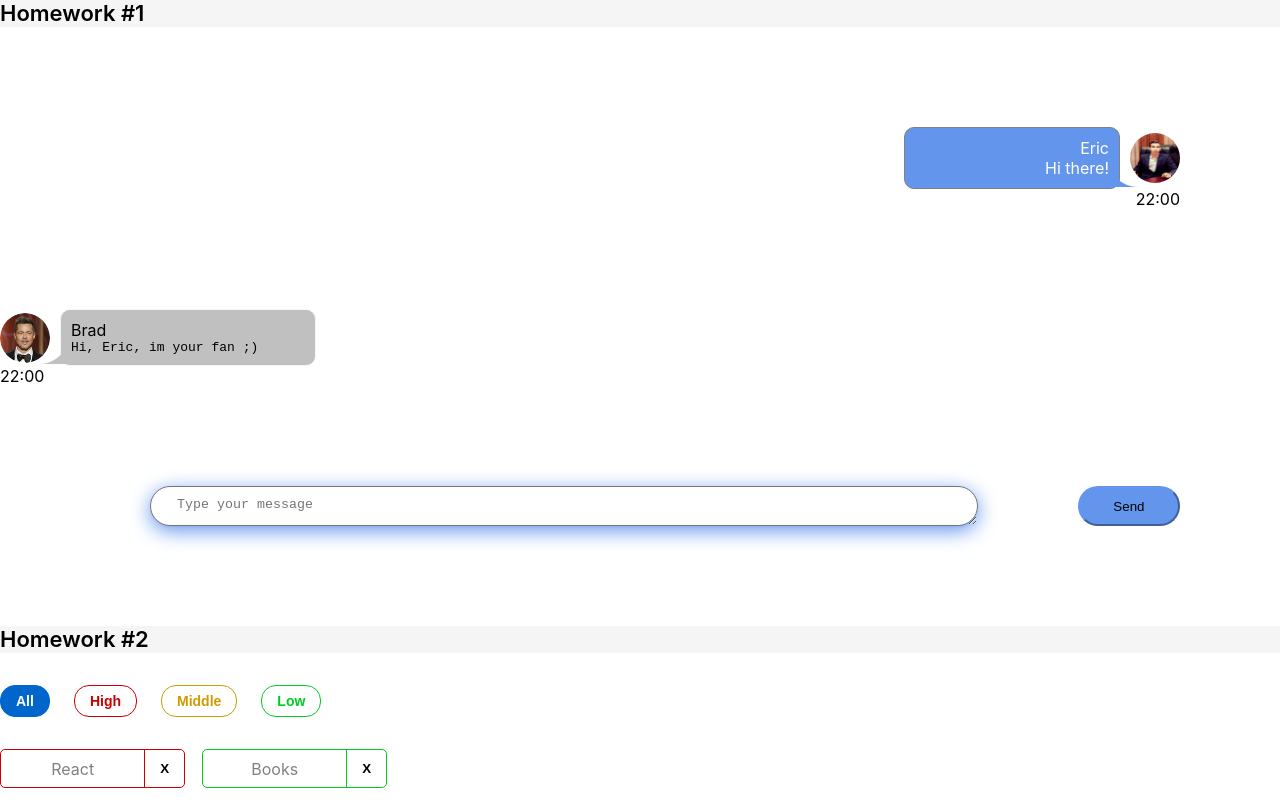
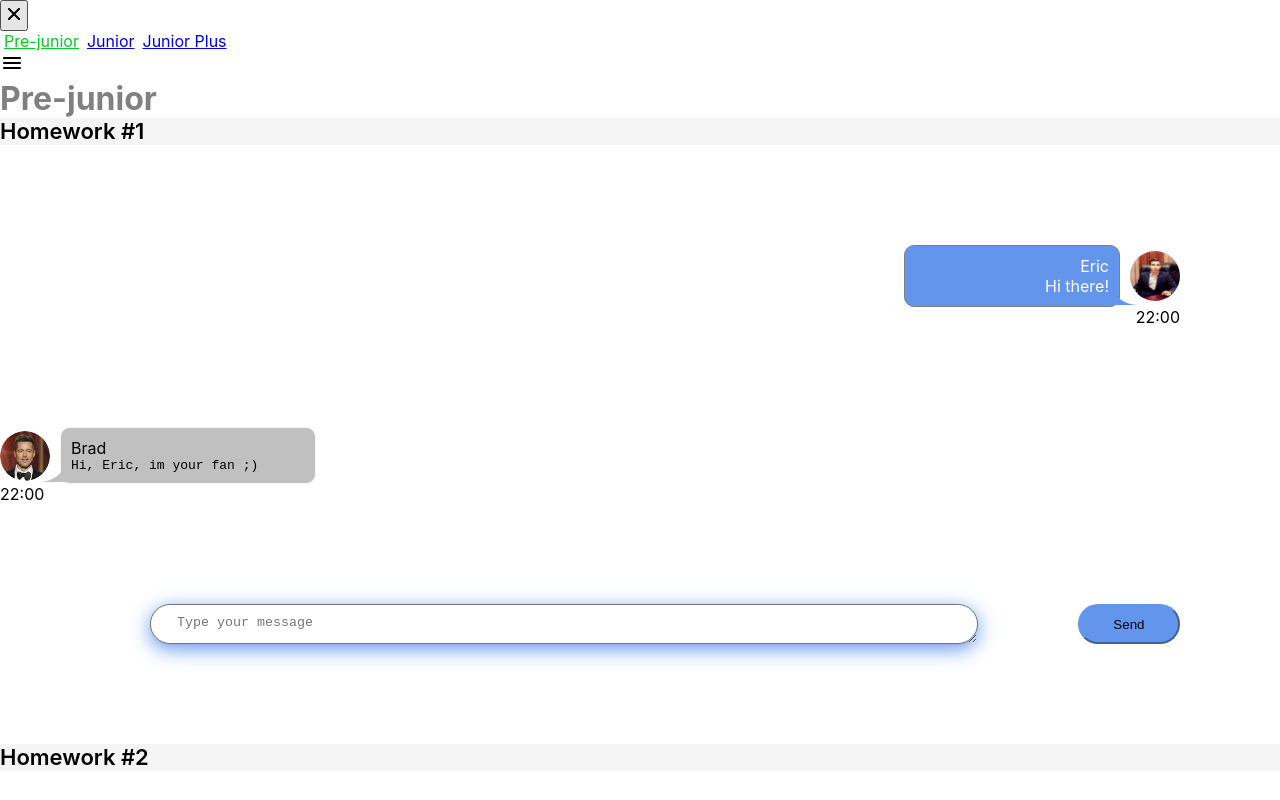
Before and after one commit to ericbloodyax12/homeTasks, a React (Create React App) app: page /#/pre-junior in a window 1280 px wide. Shown: the top 800 px of the page. Built offline with nearby package versions, Linux system fonts and the light colour scheme.

Commit message:
add routes for 3 juniors components add isActive class

```diff
--- a/src/s1-main/App.tsx
+++ b/src/s1-main/App.tsx
@@ -5,6 +5,7 @@
 import HW2 from "../s2-homeworks/hw02/HW2";
 import HW3 from "../s2-homeworks/hw03/HW3";
 import HW4 from "../s2-homeworks/hw04/HW4";
+import HW5 from "../s2-homeworks/hw05/HW5";
 
 
 
@@ -12,13 +13,11 @@
 function App() {
     return (
         <div className={s.App}>
-            <HW1/>
-            <HW2/>
-            <HW3/>
-            <HW4/>
-
-            {/*при выполнении дз 5 и более - закомментировать здесь дз 1-4, так как они есть внутри дз 5*/}
-            {/*<HW5/>*/}
+            {/*<HW1/>*/}
+            {/*<HW2/>*/}
+            {/*<HW3/>*/}
+            {/*<HW4/>*/}
+            <HW5/>
         </div>
     )
 }
--- a/src/s2-homeworks/hw05/Pages.tsx
+++ b/src/s2-homeworks/hw05/Pages.tsx
@@ -18,15 +18,16 @@
             <Routes>
                 {/*роутинг будут писать студенты*/}
                 {/*в начале мы попадаем на страницу '/' и переходим сразу на страницу /pre-junior*/}
-                {/*<Route ...*/}
+                <Route path={'/'}  element={<Navigate to={PATH.PRE_JUNIOR}/>} />
 
                 {/*роуты для /pre-junior, /junior, /junior-plus*/}
-                {/*<Route ...*/}
-                {/*<Route ...*/}
-                {/*<Route ...*/}
+                <Route path={PATH.PRE_JUNIOR}  element={<PreJunior/>} />
+                <Route path={PATH.JUNIOR}  element={<Junior/>} />
+                <Route path={PATH.JUNIOR_PLUS}  element={<JuniorPlus/>} />
+                <Route path={'/*'}  element={<Error404/>} />
 
                 {/*роут для несуществующей страницы должен отрисовать <Error404 />*/}
-                {/*<Route ...*/}
+
             </Routes>
         </div>
     )
--- a/src/s2-homeworks/hw05/sidebar/Sidebar.module.css
+++ b/src/s2-homeworks/hw05/sidebar/Sidebar.module.css
@@ -8,16 +8,21 @@
 }
 
 .nav {
+
 }
 
 .nav a {
+    padding: 4px;
 }
 
 .nav a:hover {
+
 }
 
 .nav a.active {
+    color: #00cc22;
 }
+
 .close {
 }
 
--- a/src/s2-homeworks/hw05/sidebar/Sidebar.tsx
+++ b/src/s2-homeworks/hw05/sidebar/Sidebar.tsx
@@ -31,7 +31,7 @@
                         id={'hw5-pre-junior-link'}
                         to={PATH.PRE_JUNIOR}
                         onClick={handleClose}
-                        // className={...} // делает студент
+                          className={({isActive}) => isActive ? s.active : ''} // делает студент
                     >
                         Pre-junior
                     </NavLink>
@@ -39,7 +39,7 @@
                         id={'hw5-junior-link'}
                         to={PATH.JUNIOR}
                         onClick={handleClose}
-                        // className={...} // делает студент
+                        className={({isActive}) => isActive ? s.active : '' }
                     >
                         Junior
                     </NavLink>
@@ -47,7 +47,7 @@
                         id={'hw5-junior-plus-link'}
                         to={PATH.JUNIOR_PLUS}
                         onClick={handleClose}
-                        // className={...} // делает студент
+                        className={({isActive}) => isActive ? s.active : '' }
                     >
                         Junior Plus
                     </NavLink>
```
